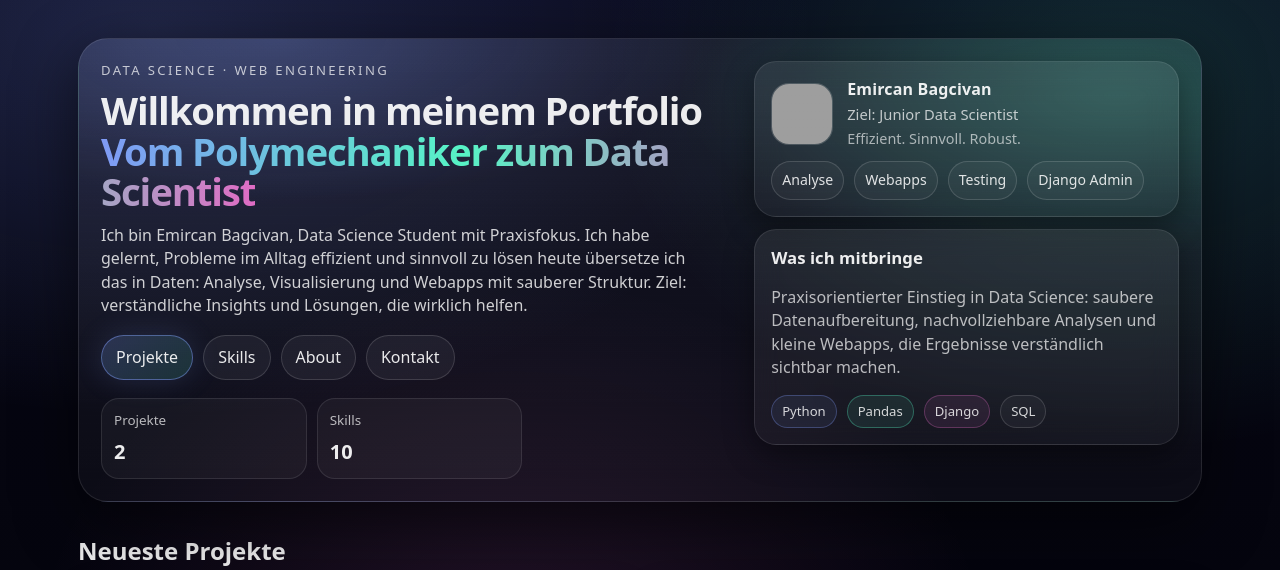
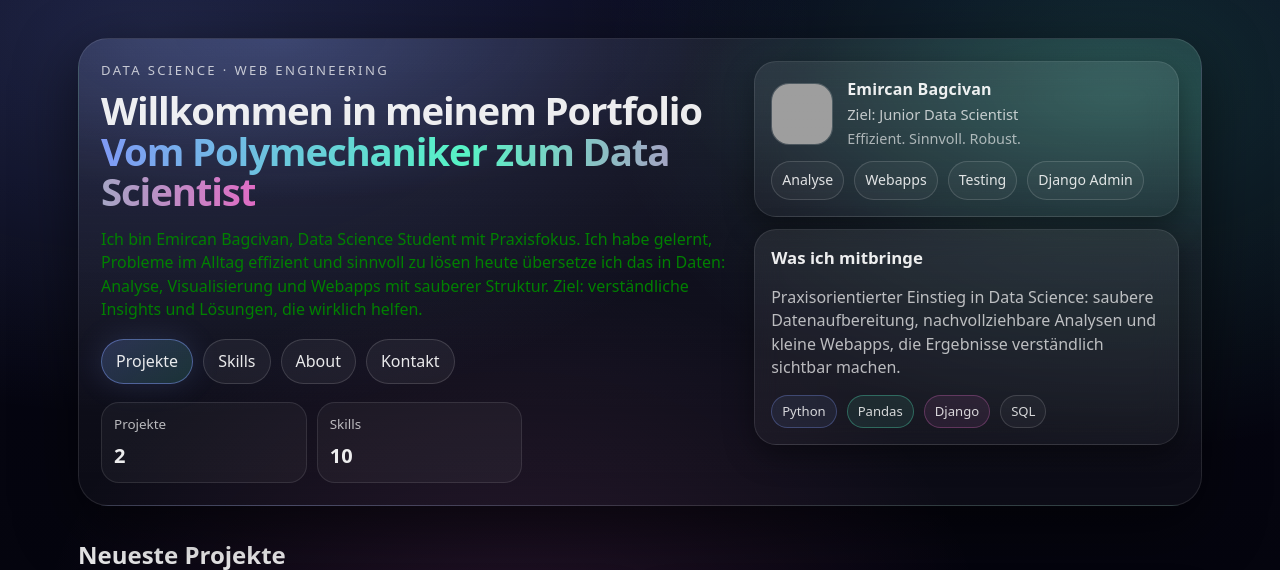
Before and after one commit to emirfhnw/portfolio, a Django app: page / in a window 1280 px wide. Shown: the part 69-639 px from the top of the page. Run offline with Django 5.2, Linux system fonts and the light colour scheme; data comes from the database, SQL or seed files in the repository; both versions use the stored data as it was after the commit; grey boxes are pictures that could not be loaded.

Commit message:
correktur

```diff
--- a/portfolio/models.py
+++ b/portfolio/models.py
@@ -13,6 +13,12 @@ class Project(models.Model):
     cover_image = models.ImageField(upload_to="projects/", blank=True, null=True)
     featured = models.BooleanField(default=False)
     created_at = models.DateTimeField(auto_now_add=True)
+
+    # skills = models.ManyToManyField( #verknüpfung zu Skill, falls benötigt mit project.skills.all()
+    #     "Skill",
+    #     blank=True,
+    #     related_name="projects"
+    # )
 
     class Meta:
         ordering = ["-featured", "-created_at"]
@@ -88,11 +94,23 @@ class Skill(models.Model):
 
 class ContactMessage(models.Model):
     name = models.CharField(max_length=120)
-    email = models.EmailField(unique=True)
+    email = models.EmailField()
     subject = models.CharField(max_length=160)
     message = models.TextField(max_length=500, blank=False)
     created_at = models.DateTimeField(auto_now_add=True)
 
+
+#STATUS_CHOICES = [
+    #     ("new", "Neu"),
+    #     ("read", "Gelesen"),
+    #     ("done", "Erledigt"),
+    # ]
+    #
+    # status = models.CharField(
+    #     max_length=10,
+    #     choices=STATUS_CHOICES,
+    #     default="new"
+    # )
     class Meta:
         ordering = ["-created_at"]
 
--- a/portfolio/templates/portfolio/home.html
+++ b/portfolio/templates/portfolio/home.html
@@ -12,7 +12,7 @@
           Willkommen in meinem Portfolio<br>
           <span class="grad">Vom Polymechaniker zum Data Scientist</span>
         </h1>
-        <p class="hero-lead">
+        <p id="färben">
           Ich bin Emircan Bagcivan, Data Science Student mit Praxisfokus. Ich habe gelernt,
           Probleme im Alltag effizient und sinnvoll zu lösen heute übersetze ich das in Daten:
           Analyse, Visualisierung und Webapps mit sauberer Struktur. Ziel: verständliche Insights
--- a/static/css/style.css
+++ b/static/css/style.css
@@ -596,7 +596,14 @@ a{color:inherit}
   padding:18px 0;
   border-top:1px solid rgba(255,255,255,0.08);
 }
+/* .text_primary{
+  color:aqua
+} */
 
+/*#header {
+  color: red;
+  background: black;
+}*/
 .site-footer .container{
   display:flex;
   justify-content:flex-start;
@@ -625,3 +632,7 @@ a{color:inherit}
   .bar{width:110px}
   .grid.cards{grid-template-columns:1fr}
 }
+
+#färben{
+  color: green;
+}
```
Also changed, not shown: db.sqlite3, portfolio/migrations/0006_alter_contactmessage_message_alter_skill_category.py (added).
